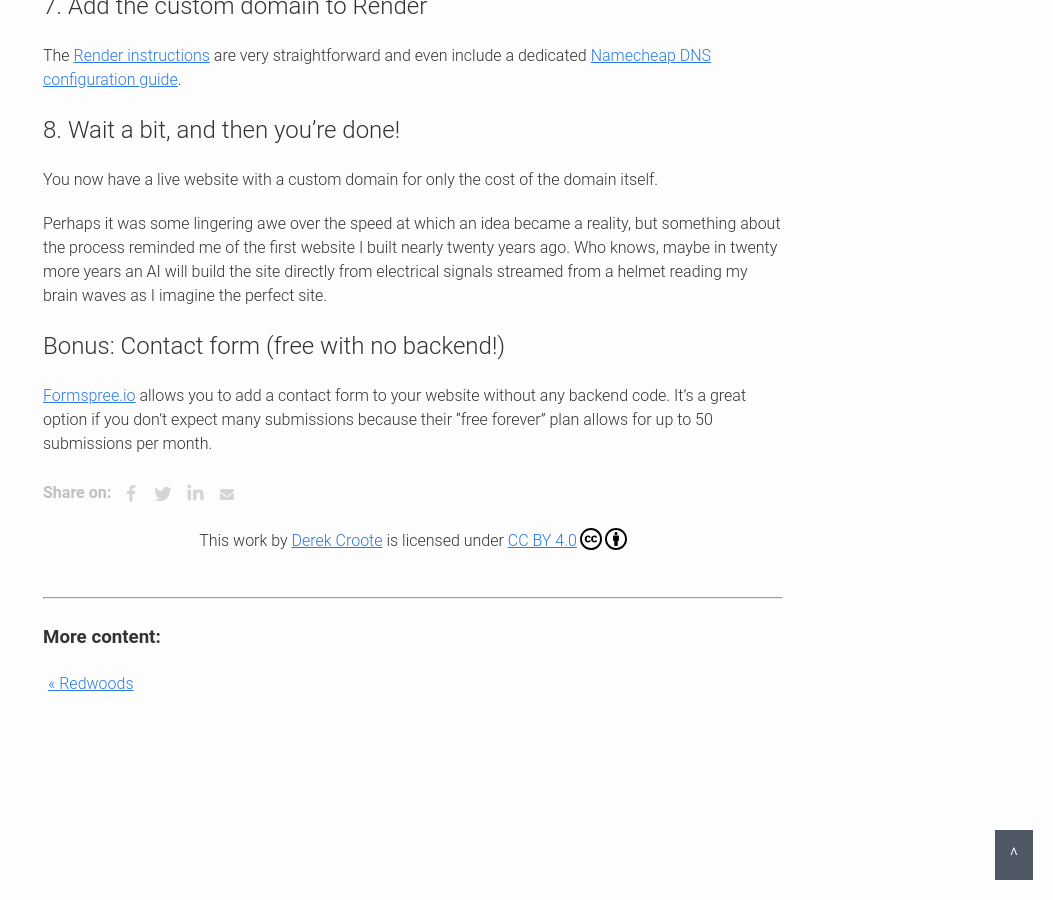
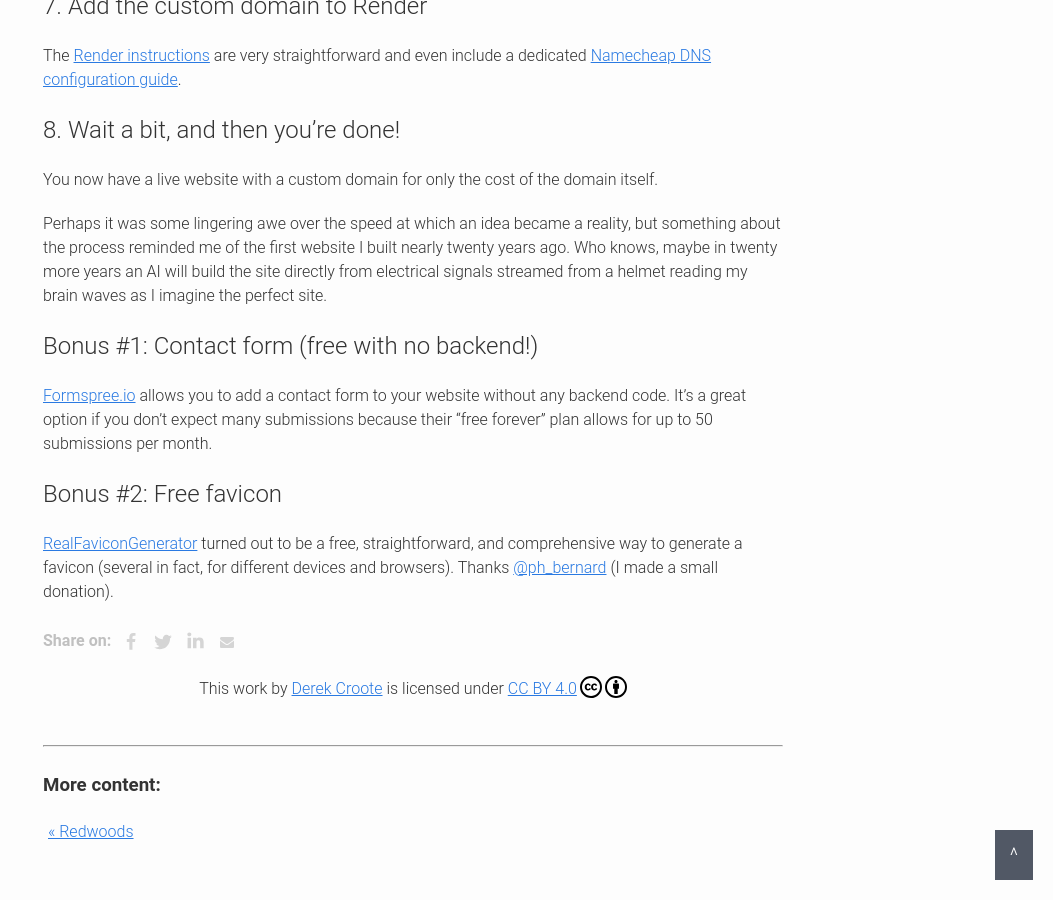
Before and after one commit to dcroote/dcroote.github.io, a Jekyll site: the page built from _posts/2023-08-18-website-cheaply.md, in a window 1280 px wide and 900 px high, scrolled down 2594 px. Shown: the whole window, without its empty margins (227-1280 px from the left). Built offline with Jekyll 4.4.1, drawn with Linux system fonts in a browser that asks for light colours; some web fonts are replaced.

Commit message:
feat(post): add favicon bonus section to website post

```diff
--- a/_posts/2023-08-18-website-cheaply.md
+++ b/_posts/2023-08-18-website-cheaply.md
@@ -92,6 +92,10 @@ You now have a live website with a custom domain for only the cost of the domain
 
 Perhaps it was some lingering awe over the speed at which an idea became a reality, but something about the process reminded me of the first website I built nearly twenty years ago. Who knows, maybe in twenty more years an AI will build the site directly from electrical signals streamed from a helmet reading my brain waves as I imagine the perfect site.
 
-## Bonus: Contact form (free with no backend!)
+## Bonus #1: Contact form (free with no backend!)
 
 [Formspree.io](https://formspree.io) allows you to add a contact form to your website without any backend code. It's a great option if you don't expect many submissions because their "free forever" plan allows for up to 50 submissions per month.
+
+## Bonus #2: Free favicon
+
+[RealFaviconGenerator](https://realfavicongenerator.net/) turned out to be a free, straightforward, and comprehensive way to generate a favicon (several in fact, for different devices and browsers). Thanks [@ph_bernard](https://github.com/phbernard/) (I made a small donation).
```
